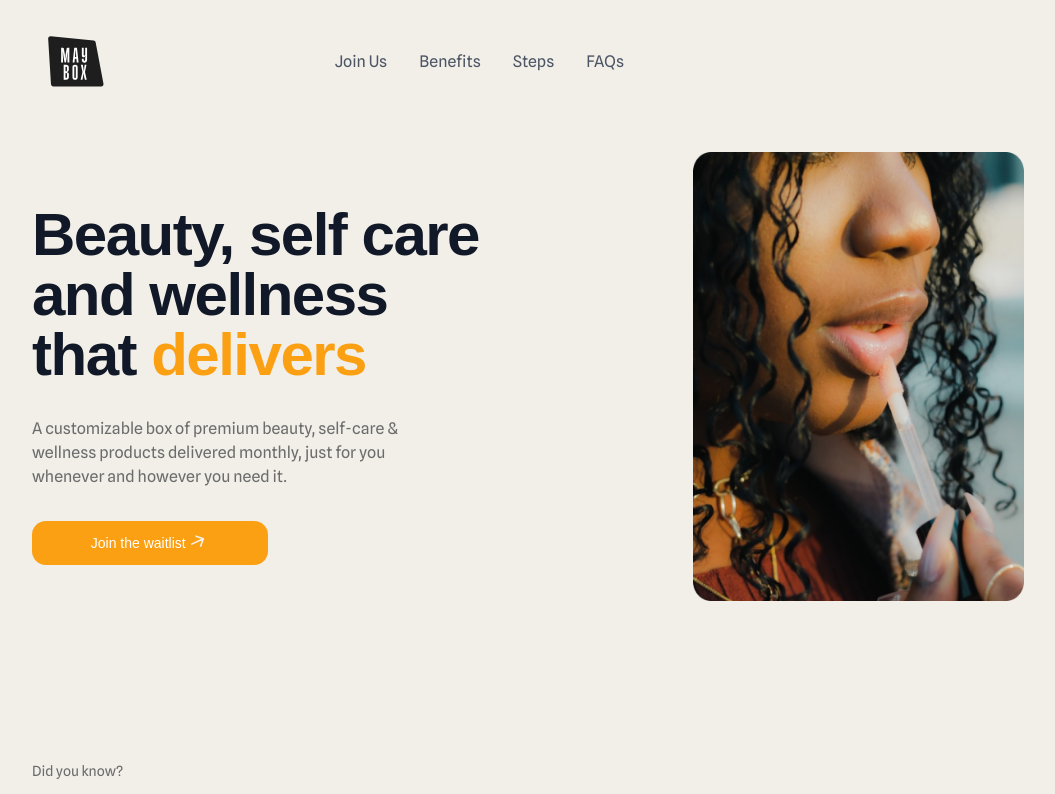
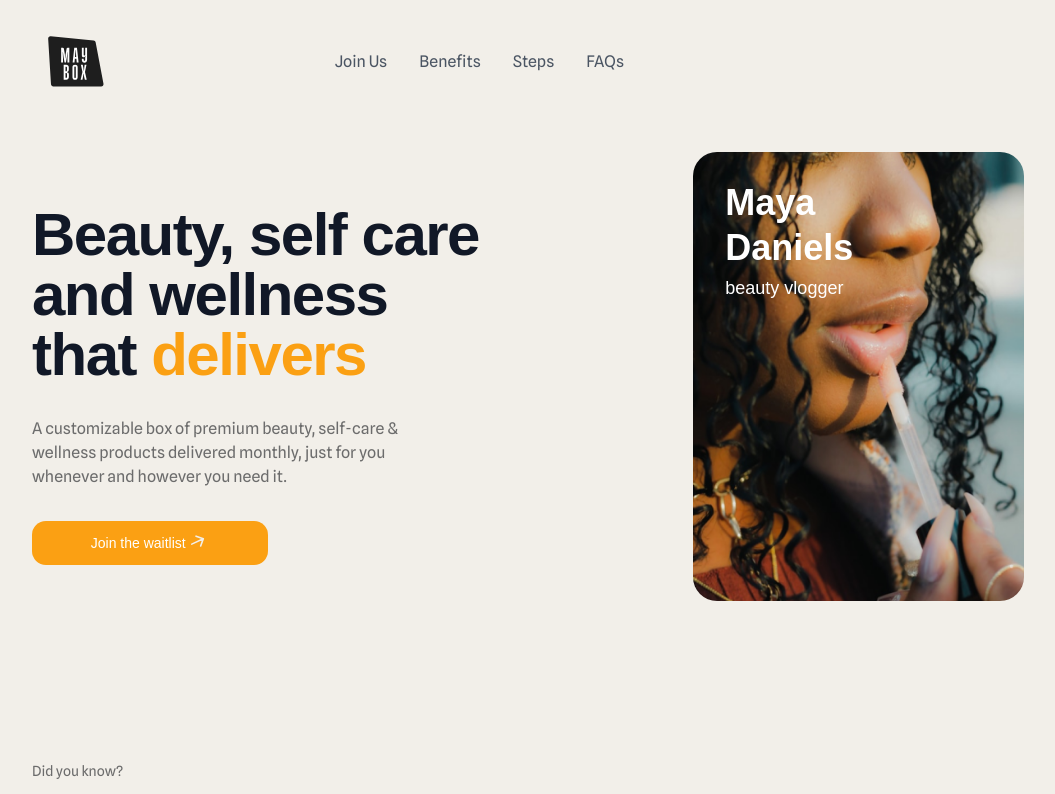
Before and after one commit to aaronteamAAR/maybox-landing, a React (Create React App) app: page / in a window 1280 px wide. Shown: the top 794 px of the page, without its empty margins (112-1167 px from the left). Built offline with nearby package versions, Linux system fonts and the light colour scheme; no server answers; a web font is replaced by a local one.

Commit message:
added text overlay

```diff
--- a/src/components/HeroSection.jsx
+++ b/src/components/HeroSection.jsx
@@ -49,13 +49,28 @@ export default function HeroSection() {
       </div>
 
       {/* Part 2 */}
-      <div className="flex justify-center mt-24 md:w-1/2 md:mt-12">
-        <img
-          src={Hero}
-          alt="hero image"
-          className="w-[323px] h-[409px] md:w-[340px] md:h-[449px]"
-        />
+      <div className="flex justify-center mt-24 md:w-1/2 md:mt-12 relative">
+      <img
+        src={Hero}
+        alt="hero image"
+        className="w-[323px] h-[409px] md:w-[340px] md:h-[449px] rounded-3xl"
+      />
+
+      <div className="absolute top-3 left-4">
+        <div className="relative">
+
+          <div className="absolute w-full h-full -right-4 -bottom-2" />
+
+          {/* Text Content */}
+          <div className="relative font-custom p-4">
+            <h1 className="text-4xl  font-bold text-white leading-tight">
+              Maya<br />Daniels
+            </h1>
+            <p className="text-white text-lg mt-1">beauty vlogger</p>
+          </div>
+        </div>
       </div>
+    </div>
 
     </div>
   );
```
